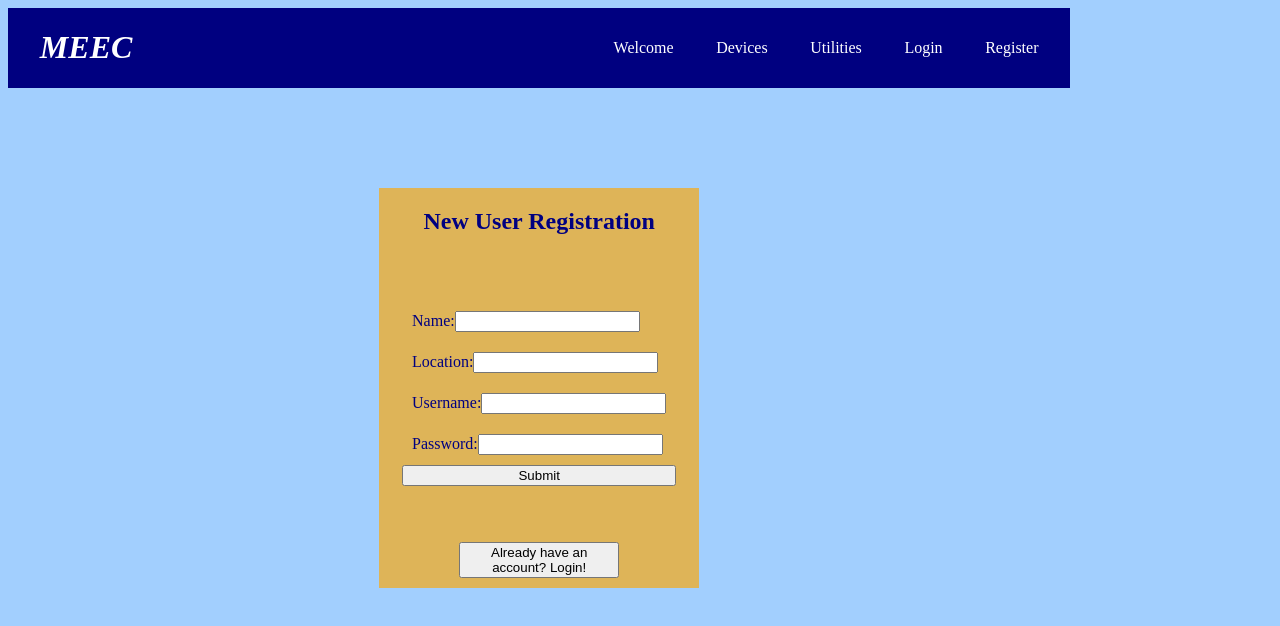
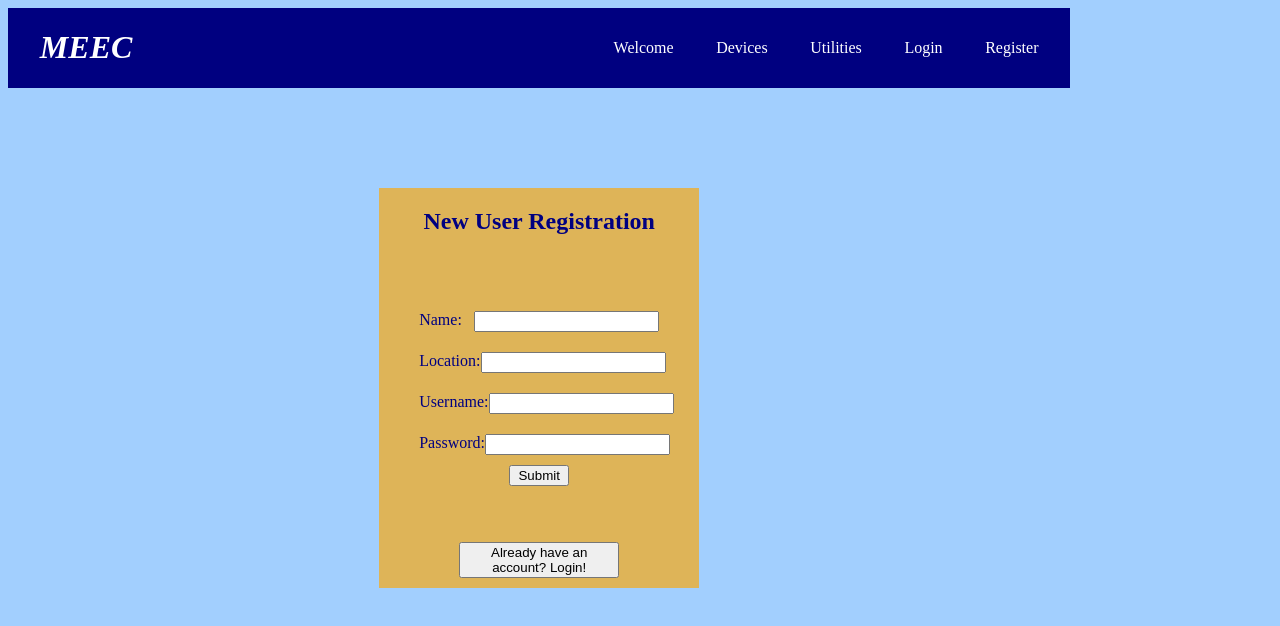
Before and after one commit to aflopez87/CapstoneProject, a React (Vite) app in the folder frontend/: page /register in a window 1280 px wide. Shown: the top 626 px of the page. Built offline with nearby package versions, Linux system fonts and the light colour scheme.

Commit message:
updated CSS

```diff
--- a/frontend/src/Components/Forms/Forms.css
+++ b/frontend/src/Components/Forms/Forms.css
@@ -23,15 +23,21 @@ form {
     display: flex;
     flex-direction: column;
     margin: auto;
+    /* border: 2px solid rgb(255, 0, 0); */
+    width: 300px;
 }
 
-label {
-    align-items: left;
-    margin: 10px;
+form div{
+    margin: 10px auto 10px auto;
+    display: flex;
+    justify-content: space-between;
+    width: 80%;
+    /* border: 2px solid black; */
 }
 
-input {
-    align-self: right;
+form .submit {
+    width: 60px;
+    margin: auto;
 }
 
 button {
--- a/frontend/src/Components/Forms/Login.jsx
+++ b/frontend/src/Components/Forms/Login.jsx
@@ -21,12 +21,16 @@ export default function Login() {
     <section id = "login">
          <h1>Welcome back!</h1>
     <form action = {signIn}>
-        <label>Username:
-            <input name = "username"/>
-        </label>
-        <label>Password:
+        <div className="login">
+            <label htmlFor="username">Username:</label>
+            <input name = "username" type="text"/>
+        </div>
+
+        <div className="login">
+            <label htmlFor="password">Password:</label>
             <input name = "password" type="password"/>
-        </label>
+        </div>
+
         <input type="submit" value="Submit" className="submit"/>
     </form>
     <button onClick={()=>navigate("/register")}>Create a new Account</button>
--- a/frontend/src/Components/Forms/Register.jsx
+++ b/frontend/src/Components/Forms/Register.jsx
@@ -19,18 +19,26 @@ export default function Registration() {
     <section id = "register">
     <h1>New User Registration</h1>
     <form action = {signIn}>
-        <label>Name:
-            <input name = "name"/>
-        </label>
-        <label>Location:
+        <div className="register">
+            <label htmlFor="name">Name:</label>
+            <input name = "name" type = "text"/>
+        </div>
+
+        <div className="register">
+            <label htmlFor="location">Location:</label>
             <input name = "location"/>
-        </label>
-        <label>Username:
+        </div>
+
+        <div className="register">
+            <label htmlFor="username">Username:</label>
             <input name = "username"/>
-        </label>
-        <label>Password:
+        </div>
+
+        <div className="register">
+            <label>Password:</label>
             <input name = "password" type="password"/>
-        </label>
+        </div>
+
         <input type="submit" value="Submit" className="submit"/>
     </form>
      <button onClick={()=>navigate("/login")}>Already have an account? Login!</button>
```
